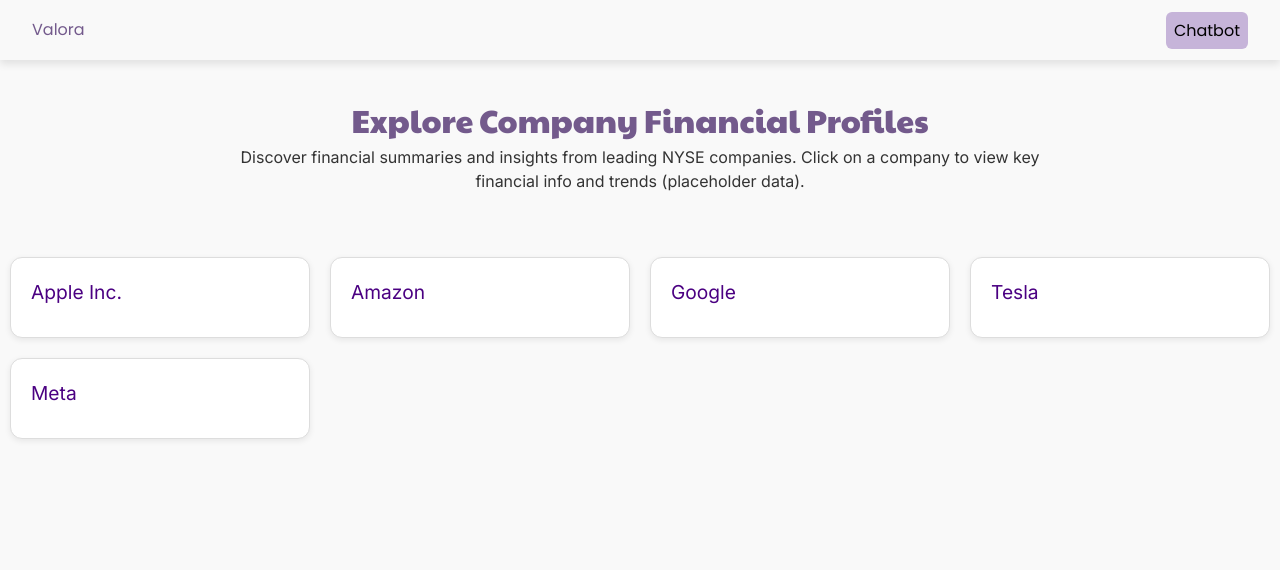
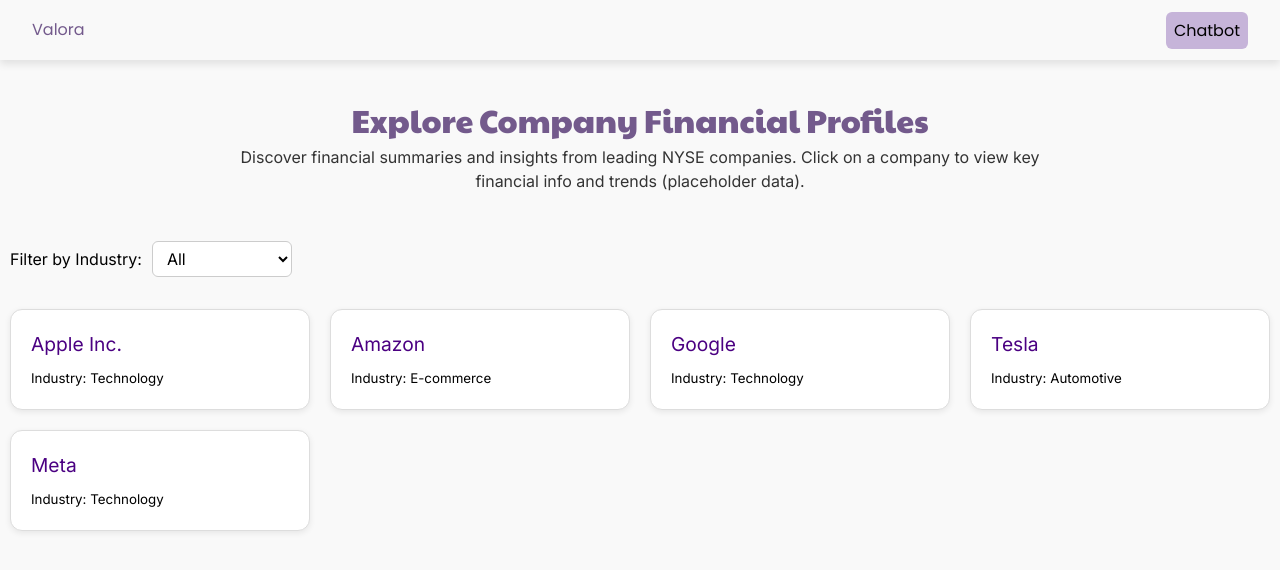
Before and after one commit to lyvnrin/valora-frontend, a React (Vite) app: page /companyprofile in a window 1280 px wide. Shown: the top 570 px of the page. Built offline with nearby package versions, Linux system fonts and the light colour scheme.

Commit message:
tenth save - adding filter by industry

```diff
--- a/src/CompanyProfile.jsx
+++ b/src/CompanyProfile.jsx
@@ -3,16 +3,25 @@
 import './companyprofile.css';
 
 const companies = [
-    { id: 1, name: "Apple Inc." },
-    { id: 2, name: "Amazon" },
-    { id: 3, name: "Google" },
-    { id: 4, name: "Tesla" },
-    { id: 5, name: "Meta" }
+    { id: 1, name: "Apple Inc.", industry: "Technology" },
+    { id: 2, name: "Amazon", industry: "E-commerce" },
+    { id: 3, name: "Google", industry: "Technology" },
+    { id: 4, name: "Tesla", industry: "Automotive" },
+    { id: 5, name: "Meta", industry: "Technology" }
 ];
+
+// Extract unique industries + "All"
+const industries = ["All", ...Array.from(new Set(companies.map(c => c.industry)))];
 
 function CompanyProfiles() {
     const [selectedCompany, setSelectedCompany] = useState(null);
+    const [selectedIndustry, setSelectedIndustry] = useState("All");
     const navigate = useNavigate();
+
+    // Filter companies by selected industry
+    const filteredCompanies = selectedIndustry === "All"
+        ? companies
+        : companies.filter(company => company.industry === selectedIndustry);
 
     return (
         <div className="profiles-page">
@@ -36,8 +45,22 @@
                 </p>
             </div>
 
+            {/* filter */}
+            <div className="filter-section">
+                <label htmlFor="industry-filter">Filter by Industry:</label>
+                <select
+                    id="industry-filter"
+                    value={selectedIndustry}
+                    onChange={(e) => setSelectedIndustry(e.target.value)}
+                >
+                    {industries.map(ind => (
+                        <option key={ind} value={ind}>{ind}</option>
+                    ))}
+                </select>
+            </div>
+
             <div className="profiles-grid">
-                {companies.map(company => (
+                {filteredCompanies.map(company => (
                     <div
                         key={company.id}
                         className={`profile-card ${selectedCompany === company.id ? 'expanded' : ''}`}
@@ -46,6 +69,7 @@
                         }
                     >
                         <h3>{company.name}</h3>
+                        <p className="industry-label"><strong>Industry:</strong> {company.industry}</p>
                         {selectedCompany === company.id && (
                             <div className="company-details">
                                 <p>📊 Placeholder for financial metrics and insights...</p>
--- a/src/companyprofile.css
+++ b/src/companyprofile.css
@@ -123,3 +123,46 @@
 .company-details::-webkit-scrollbar {
     display: none;
 }
+
+/*filter section*/
+.filter-section {
+    width: 100%;
+    max-width: 1600px;
+    padding: 0 10px;
+    margin: 1rem 0 0 0;
+    display: flex;
+    align-items: center;
+    gap: 10px;
+    font-family: 'Inter', sans-serif;
+    color: #735a8c;
+    font-weight: 600;
+
+}
+
+.filter-section label {
+    font-size: 1rem;
+    color: #000;
+
+}
+
+.filter-section select {
+    padding: 6px 10px;
+    border-radius: 6px;
+    border: 1px solid #ccc;
+    font-size: 1rem;
+    font-family: 'Inter', sans-serif;
+    cursor: pointer;
+    background-color: #fff;
+    color: #000;
+    transition: border-color 0.3s ease;
+}
+
+.filter-section select:hover {
+    border-color: #735a8c;
+}
+
+.industry-label{
+    color: #000;
+    font-size: smaller;
+    font-family: Inter, sans-serif;
+}
```
